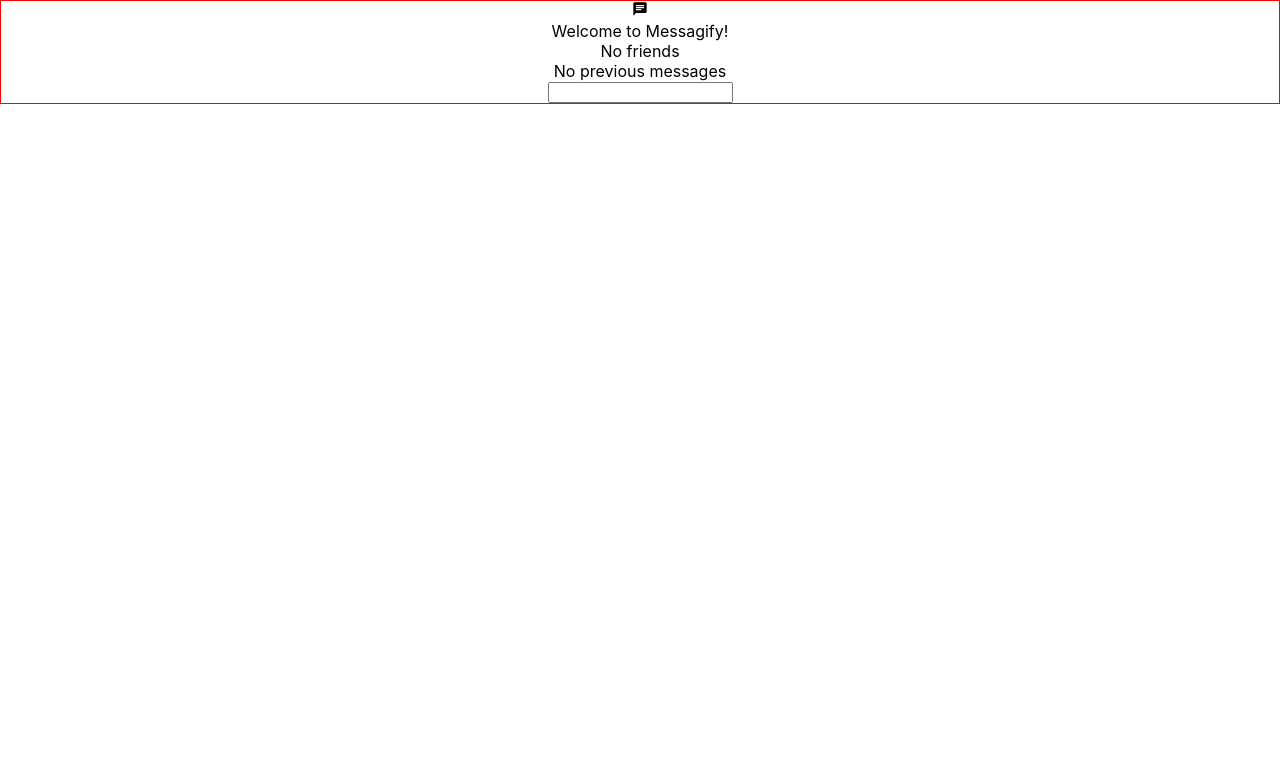
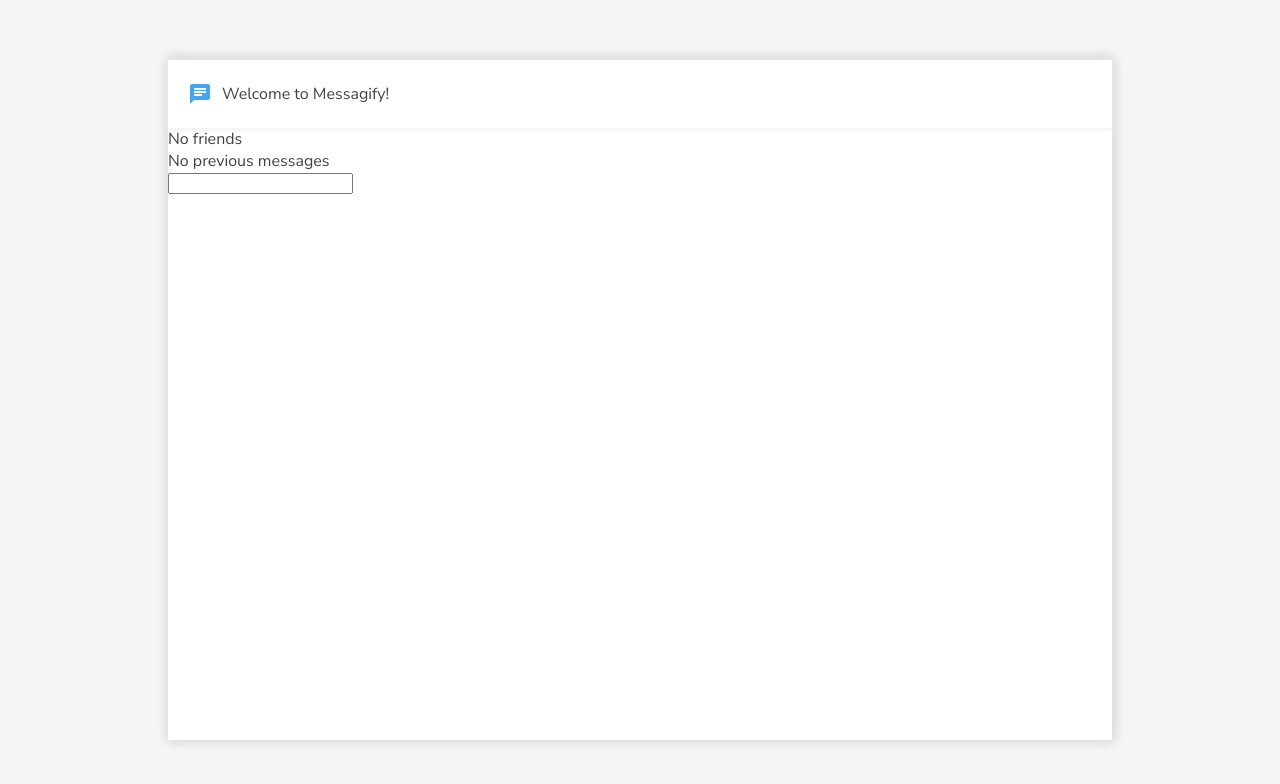
Before and after one commit to Maviza101/messagify, a React (Create React App) app: page / in a window 1280 px wide. Shown: the top 784 px of the page. Built offline with nearby package versions, Linux system fonts and the light colour scheme.

Commit message:
Style the navbar.

```diff
--- a/public/index.html
+++ b/public/index.html
@@ -10,6 +10,7 @@
       content="Web site created using create-react-app"
     />
     <link rel="apple-touch-icon" href="logo192.png" />
+    <link href="https://fonts.googleapis.com/css?family=Nunito+Sans|Roboto&display=swap" rel="stylesheet">
     <!--
       manifest.json provides metadata used when your web app is installed on a
       user's mobile device or desktop. See https://developers.google.com/web/fundamentals/web-app-manifest/
--- a/src/App.scss
+++ b/src/App.scss
@@ -1,4 +1,17 @@
+@import "styles/colors";
+
 .app-container {
-  border: 1px solid red;
-  text-align: center;
+  box-sizing: border-box;
+  width: 100vw;
+  height: 100vh;
+  padding: 60px 50px;
+  background: $grey-100;
 }
+
+.app-children-wrapper {
+  width: 80%;
+  height: 100%;
+  margin: 0 auto;
+  background: $white;
+  box-shadow: 0 -3px 10px $grey-300, 3px 0 10px $grey-300, 0 3px 10px $grey-300, 0 -3px 10px $grey-300;
+}
--- a/src/App.tsx
+++ b/src/App.tsx
@@ -7,8 +7,10 @@ import Navbar from "./navbar"
 function App() {
   return (
     <div className="app-container">
-      <Navbar />
-      <MainContent />
+      <div className="app-children-wrapper">
+        <Navbar />
+        <MainContent />
+      </div>
     </div>
   )
 }
--- a/src/index.scss
+++ b/src/index.scss
@@ -1,10 +1,11 @@
+@import "styles/colors";
+
 body {
   margin: 0;
-  font-family: -apple-system, BlinkMacSystemFont, "Segoe UI", "Roboto", "Oxygen",
-    "Ubuntu", "Cantarell", "Fira Sans", "Droid Sans", "Helvetica Neue",
-    sans-serif;
+  font-family: "Nunito Sans", "Roboto", sans-serif;
   -webkit-font-smoothing: antialiased;
   -moz-osx-font-smoothing: grayscale;
+  color: $grey-800;
 }
 
 code {
--- /dev/null
+++ b/src/main-content/MainContent.scss
@@ -0,0 +1,4 @@
+.main-content-container {
+  box-sizing: border-box;
+  height: 90%;
+}
--- a/src/main-content/MainContent.tsx
+++ b/src/main-content/MainContent.tsx
@@ -1,5 +1,6 @@
 import React from "react"
 
+import "./MainContent.scss"
 import FriendsList from "./friends-list"
 import ChatWindow from "./chat-window"
 
--- /dev/null
+++ b/src/navbar/Navbar.scss
@@ -0,0 +1,22 @@
+@import "styles/colors";
+
+.navbar-container {
+  display: flex;
+  align-items: center;
+  box-sizing: border-box;
+  box-shadow: 0 2px 5px $grey-200;
+  height: 10%;
+  padding: 10px 20px;
+
+  > * {
+    display: inline-flex;
+  }
+
+  .app-logo-container {
+    color: $blue-400;
+  }
+
+  .welcome-msg-container {
+    margin-left: 10px;
+  }
+}
--- a/src/navbar/Navbar.tsx
+++ b/src/navbar/Navbar.tsx
@@ -1,15 +1,17 @@
 import React from "react"
 import { MdChat } from "react-icons/md"
+
+import "./Navbar.scss"
 
 function Navbar() {
   return (
     <div className="navbar-container">
       <div className="app-logo-container">
-        <MdChat />
+        <MdChat size="1.5rem" />
       </div>
       <div className="welcome-msg-container">
         Welcome to Messagify!
-          </div>
+      </div>
     </div>
   )
 }
--- /dev/null
+++ b/src/styles/_colors.scss
@@ -0,0 +1,18 @@
+$white: #fff;
+$black: #000;
+
+$blue-100: #bbdefb;
+$blue-400: #42a5f5;
+
+$grey-100: #f5f5f5;
+$grey-200: #eee;
+$grey-300: #e0e0e0;
+$grey-350: #ddd;
+$grey-400: #bdbdbd;
+$grey-500: #9e9e9e;
+$grey-550: #999;
+$grey-600: #757575;
+$grey-700: #616161;
+$grey-800: #424242;
+$grey-850: #333;
+$grey-900: #212121;
```
